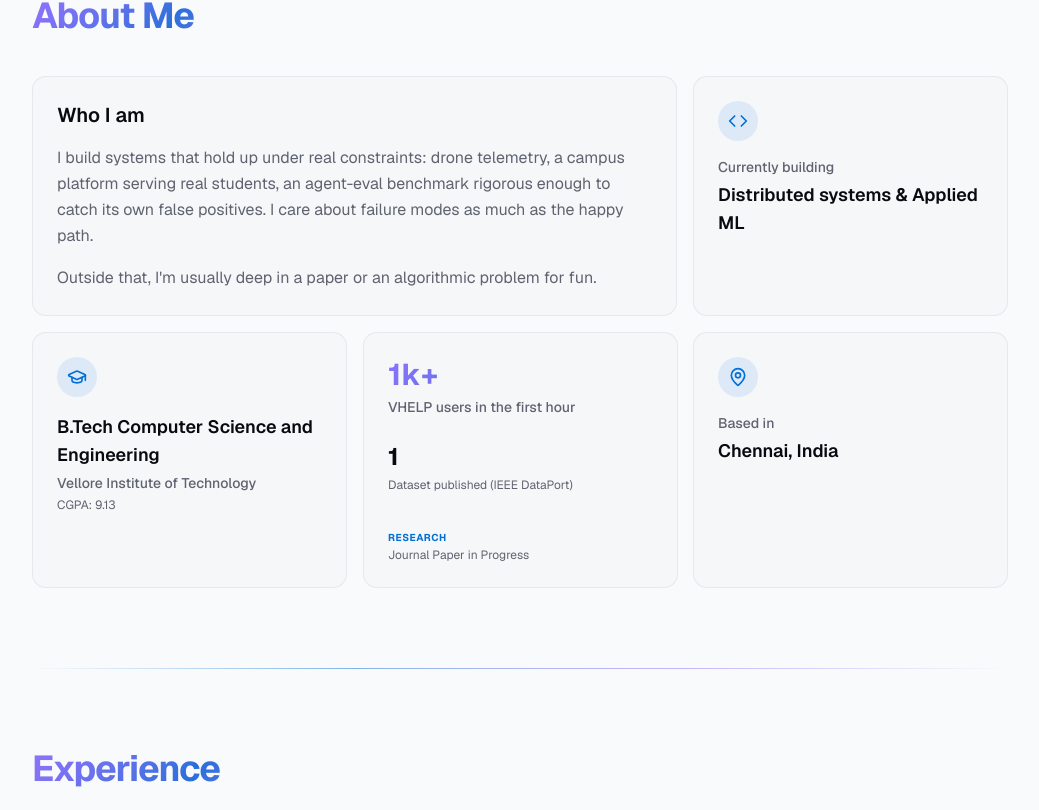
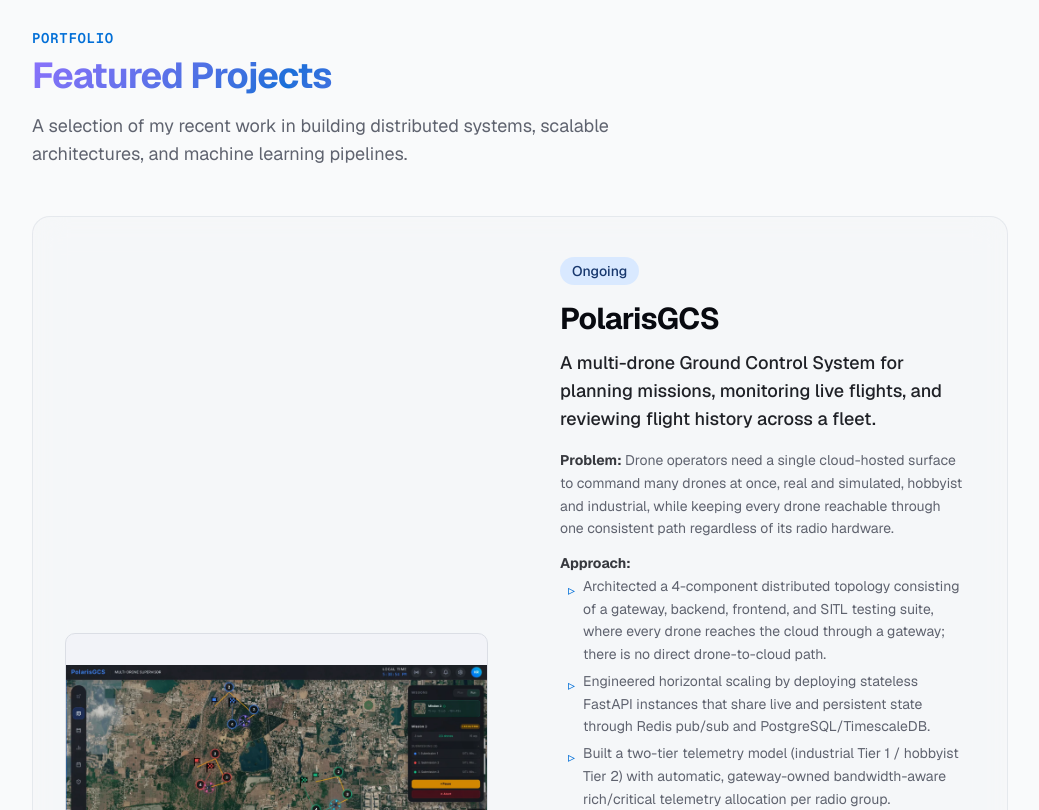
Before and after one commit to Arhaan-P/portfolio-website, a Next.js app: page / in a window 1280 px wide. Shown: the part 1030-1840 px from the top of the page, without its empty margins (120-1159 px from the left). Built offline with nearby package versions, Linux system fonts and the light colour scheme.

Commit message:
layout: reorder sections, shrink About, drop Devicon

```diff
--- a/src/app/layout.tsx
+++ b/src/app/layout.tsx
@@ -54,7 +54,6 @@ export default function RootLayout({
       className={`${geistSans.variable} ${geistMono.variable} h-full antialiased`}
     >
       <head>
-        <link rel="stylesheet" type="text/css" href="https://cdn.jsdelivr.net/gh/devicons/devicon@latest/devicon.min.css" />
         {/* Apply theme class before React hydrates to avoid flash */}
         <Script
           id="theme-init"
--- a/src/app/page.tsx
+++ b/src/app/page.tsx
@@ -14,11 +14,6 @@ export default function Home() {
       <div className="relative z-10 bg-background shadow-[0_10px_50px_rgba(0,0,0,0.5)] pb-10">
         <Hero />
         <SectionDivider />
-        <About />
-        <SectionDivider />
-        <Experience />
-        <SectionDivider />
-
         <section
           id="projects"
           className="mx-auto max-w-5xl px-4 py-20 sm:px-6 sm:py-28 relative"
@@ -39,9 +34,13 @@ export default function Home() {
         </section>
 
         <SectionDivider />
+        <Experience />
+        <SectionDivider />
         <ProjectGrid />
         <SectionDivider />
         <Skills />
+        <SectionDivider />
+        <About />
         <SectionDivider />
         <Contact />
       </div>
--- a/src/components/sections/about.tsx
+++ b/src/components/sections/about.tsx
@@ -5,7 +5,7 @@ import { Reveal } from "@/components/motion/reveal";
 import { TiltCard } from "@/components/motion/tilt-card";
 import { education } from "@/data/experience";
 import { site } from "@/data/site";
-import { Code, GraduationCap, MapPin } from "lucide-react";
+import { GraduationCap, MapPin } from "lucide-react";
 
 export function About() {
   const cardHoverClass =
@@ -19,13 +19,9 @@ export function About() {
         </h2>
       </Reveal>
 
-      <div className="mt-8 grid grid-cols-1 gap-4 sm:grid-cols-2 lg:grid-cols-3">
+      <div className="mt-8 grid grid-cols-1 gap-4 lg:grid-cols-3">
         {/* Bio Card - Large */}
-        <TiltCard
-          maxTilt={2}
-          glare={false}
-          className="sm:col-span-2 lg:col-span-2"
-        >
+        <TiltCard maxTilt={2} glare={false} className="lg:col-span-2">
           <div className={`glass-card rounded-xl p-6 h-full ${cardHoverClass}`}>
             <Reveal delay={0.1}>
               <div className="flex flex-col h-full justify-center space-y-4">
@@ -40,36 +36,20 @@ export function About() {
                   Outside that, I&apos;m usually deep in a paper or an
                   algorithmic problem for fun.
                 </p>
+                <p className="flex items-center gap-1.5 text-sm text-muted-foreground">
+                  <MapPin className="size-4 text-primary" aria-hidden="true" />
+                  {site.location}
+                </p>
               </div>
             </Reveal>
           </div>
         </TiltCard>
 
-        {/* Current Focus Card */}
+        {/* Education + stats stacked beside the bio */}
+        <div className="flex flex-col gap-4">
           <TiltCard maxTilt={4} glare={false} className="h-full">
             <div className={`glass-card rounded-xl p-6 h-full ${cardHoverClass}`}>
               <Reveal delay={0.2}>
-              <div className="flex flex-col h-full gap-4">
-                <div className="flex h-10 w-10 items-center justify-center rounded-full bg-primary/10 text-primary">
-                  <Code className="size-5" />
-                </div>
-                <div>
-                  <p className="text-sm font-medium text-muted-foreground">
-                    Currently building
-                  </p>
-                  <p className="mt-1 font-semibold text-lg">
-                    Distributed systems & Applied ML
-                  </p>
-                </div>
-              </div>
-            </Reveal>
-          </div>
-        </TiltCard>
-
-        {/* Education Card */}
-        <TiltCard maxTilt={4} glare={false} className="h-full">
-          <div className={`glass-card rounded-xl p-6 h-full ${cardHoverClass}`}>
-            <Reveal delay={0.3}>
                 <div className="flex flex-col h-full gap-4">
                   <div className="flex h-10 w-10 items-center justify-center rounded-full bg-primary/10 text-primary">
                     <GraduationCap className="size-5" />
@@ -91,17 +71,8 @@ export function About() {
           {/* Stats Card */}
           <TiltCard maxTilt={4} glare={false} className="h-full">
             <div className={`glass-card rounded-xl p-6 h-full ${cardHoverClass}`}>
-            <Reveal delay={0.4}>
+              <Reveal delay={0.3}>
                 <div className="flex flex-col h-full justify-center gap-6">
-                <div>
-                  <p className="text-3xl font-bold text-gradient">
-                    <Counter value={1} delay={0.4} />
-                    k+
-                  </p>
-                  <p className="text-sm text-muted-foreground font-medium mt-1">
-                    VHELP users in the first hour
-                  </p>
-                </div>
                   <div>
                     <p className="text-2xl font-bold text-foreground">
                       <Counter value={1} delay={0.4} />
@@ -122,25 +93,7 @@ export function About() {
               </Reveal>
             </div>
           </TiltCard>
-
-        {/* Location Card */}
-        <TiltCard maxTilt={4} glare={false} className="h-full">
-          <div className={`glass-card rounded-xl p-6 h-full ${cardHoverClass}`}>
-            <Reveal delay={0.5}>
-              <div className="flex flex-col h-full gap-4 justify-between">
-                <div className="flex h-10 w-10 items-center justify-center rounded-full bg-primary/10 text-primary">
-                  <MapPin className="size-5" />
         </div>
-                <div>
-                  <p className="text-sm font-medium text-muted-foreground">
-                    Based in
-                  </p>
-                  <p className="mt-1 font-semibold text-lg">{site.location}</p>
-                </div>
-              </div>
-            </Reveal>
-          </div>
-        </TiltCard>
       </div>
     </section>
   );
--- a/src/data/site.ts
+++ b/src/data/site.ts
@@ -23,9 +23,9 @@ export const proof = [
 ] as const;
 
 export const navLinks = [
+  { href: "#projects", label: "Projects" },
+  { href: "#experience", label: "Experience" },
+  { href: "#skills", label: "Skills" },
   { href: "#about", label: "About" },
-  { href: "#skills", label: "Skills" },
-  { href: "#experience", label: "Experience" },
-  { href: "#projects", label: "Projects" },
   { href: "#contact", label: "Contact" },
 ] as const;
```
Lines whose indentation alone changed are shown as unchanged.
